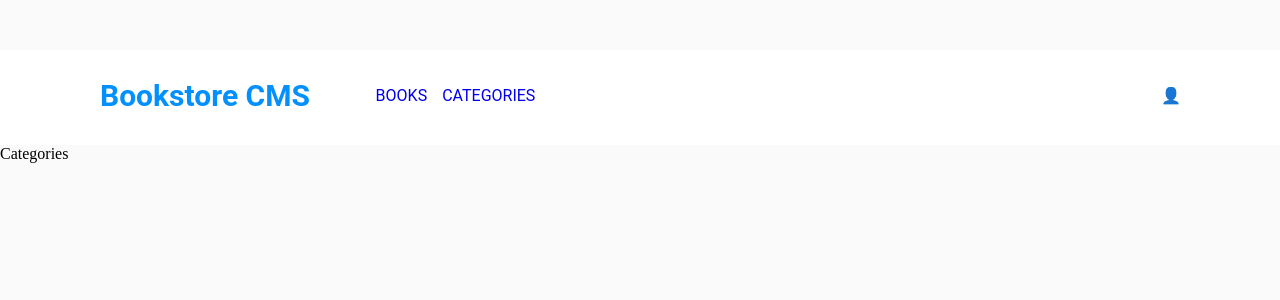
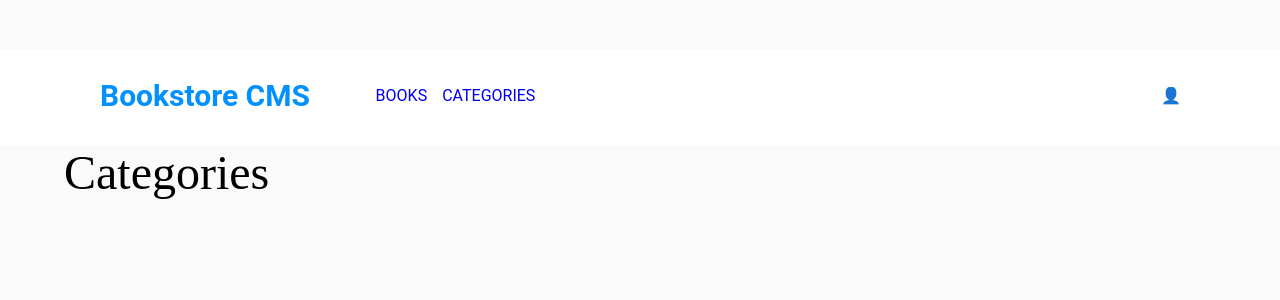
Before and after one commit to danifromecuador/playbook, a React (Vite) app: page /categories in a window 1280 px wide. Shown: the top 300 px of the page. Built offline with nearby package versions, Linux system fonts and the light colour scheme.

Commit message:
Style Categories.jsx

```diff
--- a/src/pages/Categories.jsx
+++ b/src/pages/Categories.jsx
@@ -1,6 +1,8 @@
+import '../styles/Categories.css'
+
 const Categories = () => {
   return (
-    <div>Categories</div>
+    <div className='categories'>Categories</div>
   )
 }
 
--- /dev/null
+++ b/src/styles/Categories.css
@@ -0,0 +1,5 @@
+.categories {
+  width: 90%;
+  margin: 0 auto;
+  font-size: 3rem;
+}
```
